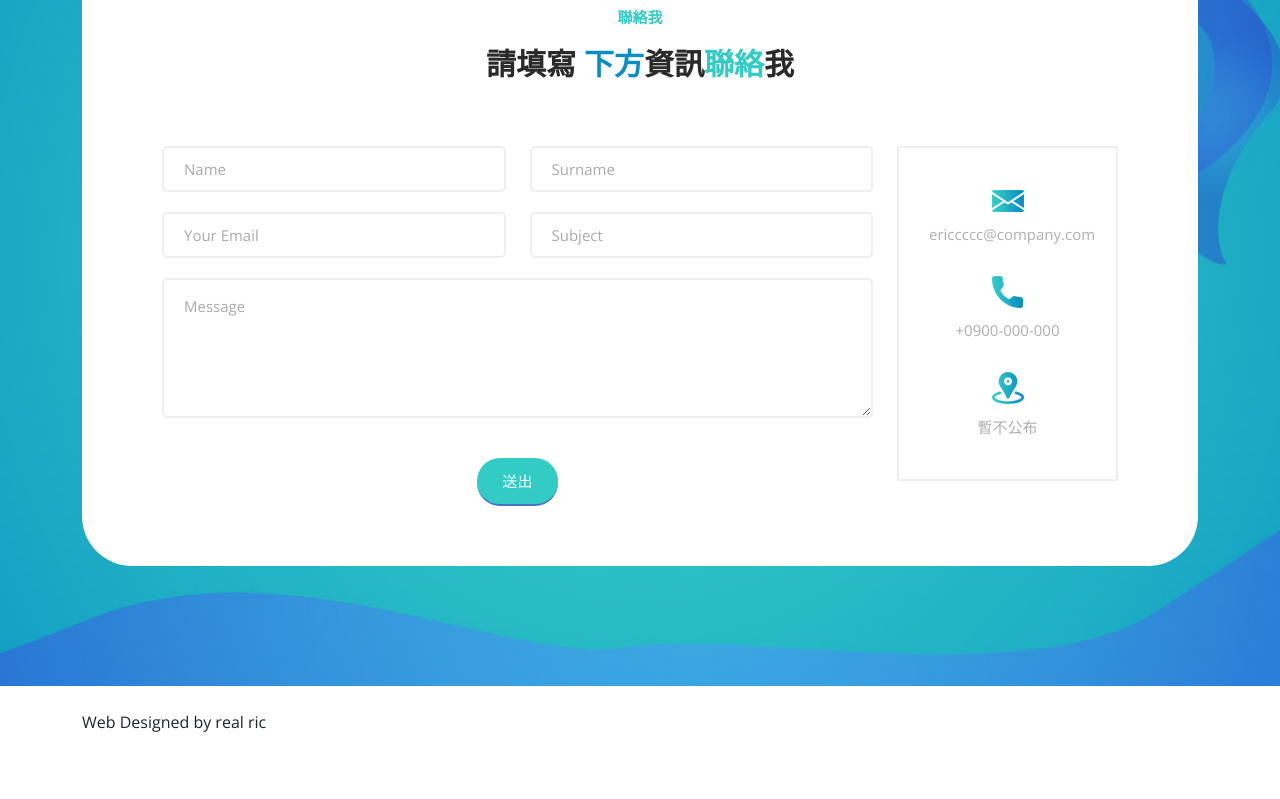
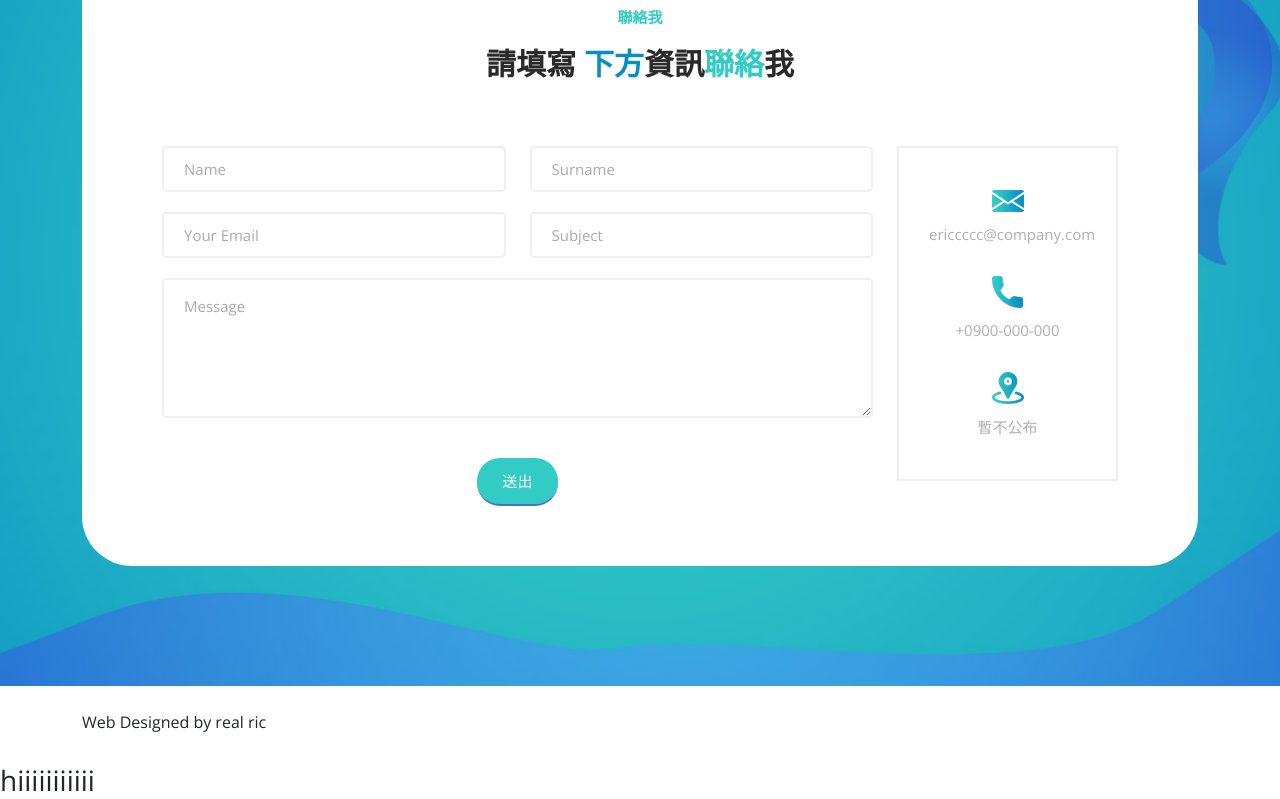
Before and after one commit to ericcccccc990114/ericcccccc990114.github.io, a plain HTML site: page index.html in a window 1280 px wide. Shown: the part 3756-4555 px from the top of the page. Before the commit the page ends 4520 px from the top, so only its background shows below. Drawn offline with nearby package versions, Linux system fonts and the light colour scheme.

Commit message:
Update index.html

```diff
--- a/index.html
+++ b/index.html
@@ -552,6 +552,6 @@ https://templatemo.com/tm-563-seo-dream
   <script src="assets/js/animation.js"></script>
   <script src="assets/js/imagesloaded.js"></script>
   <script src="assets/js/custom.js"></script>
-
+<h3> hiiiiiiiiiii</h3>
 </body>
 </html>
```
